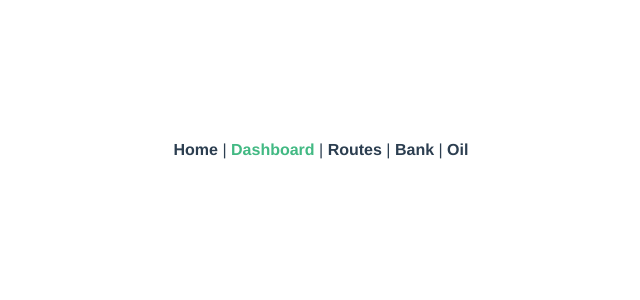
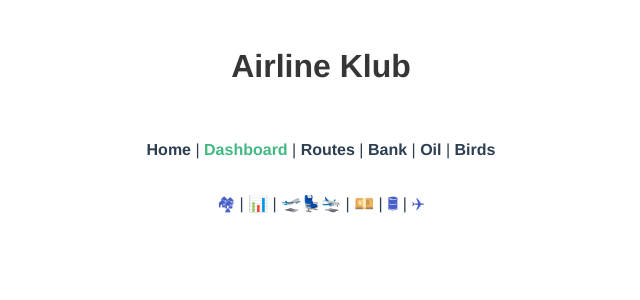
Before and after one commit to ray-chan-in-transit/airline-klub-gui, a Vue app: page /dash in a window 1280 px wide. Shown: the top 300 px of the page, without its empty margins (319-959 px from the left). Built offline with nearby package versions, Linux system fonts and the light colour scheme; no server answers.

Commit message:
Birds and emoji

```diff
--- a/src/App.vue
+++ b/src/App.vue
@@ -1,11 +1,27 @@
 <template>
   <section class="section">
+    <div class='container'>
+    <h1 class='title'>Airline Klub</h1>
     <div id="nav">
       <router-link to="/">Home</router-link> |
       <router-link to="/dash">Dashboard</router-link> |
       <router-link to="/routes">Routes</router-link> |
       <router-link to="/bank">Bank</router-link> |
-      <router-link to="/oil">Oil</router-link>
+      <router-link to="/oil">Oil</router-link> |
+      <router-link to="/bird">Birds</router-link>
+      <br />
+      <span v-if="cycle">
+        Week: {{cycle}} |
+        Next Update Near {{nextCycleTime.toString()}}
+      </span>
+    </div>
+    <div id="nav2">
+      <router-link to="/">🏘</router-link> |
+      <router-link to="/dash">📊</router-link> |
+      <router-link to="/routes">🛫💺🛬</router-link> |
+      <router-link to="/bank">💴</router-link> |
+      <router-link to="/oil">🛢</router-link> |
+      <router-link to="/bird">✈</router-link>
       <br />
       <span v-if="cycle">
         Week: {{cycle}} |
@@ -13,6 +29,7 @@
       </span>
     </div>
     <router-view />
+  </div>
   </section>
 </template>
 
--- a/src/Dash.vue
+++ b/src/Dash.vue
@@ -30,12 +30,4 @@ export default {
 </script>
 
 <style>
-#app {
-  font-family: Avenir, Helvetica, Arial, sans-serif;
-  -webkit-font-smoothing: antialiased;
-  -moz-osx-font-smoothing: grayscale;
-  text-align: center;
-  color: #2c3e50;
-  margin-top: 60px;
-}
 </style>
--- a/src/Routes.vue
+++ b/src/Routes.vue
@@ -26,12 +26,4 @@ export default {
 </script>
 
 <style>
-#app {
-  font-family: Avenir, Helvetica, Arial, sans-serif;
-  -webkit-font-smoothing: antialiased;
-  -moz-osx-font-smoothing: grayscale;
-  text-align: center;
-  color: #2c3e50;
-  margin-top: 60px;
-}
 </style>
--- a/src/router/index.js
+++ b/src/router/index.js
@@ -5,6 +5,7 @@ import Routes from '../Routes.vue'
 import Home from '../views/Home.vue'
 import Bank from '../views/Bank.vue'
 import Oil from '../views/Oil.vue'
+import Birds from '../views/Birds.vue'
 
 const routes = [
   {
@@ -31,6 +32,11 @@ const routes = [
     path: '/oil',
     name: 'Oil',
     component: Oil
+  },
+  {
+    path: '/bird',
+    name: 'Birds',
+    component: Birds
   }
 ]
 
```
